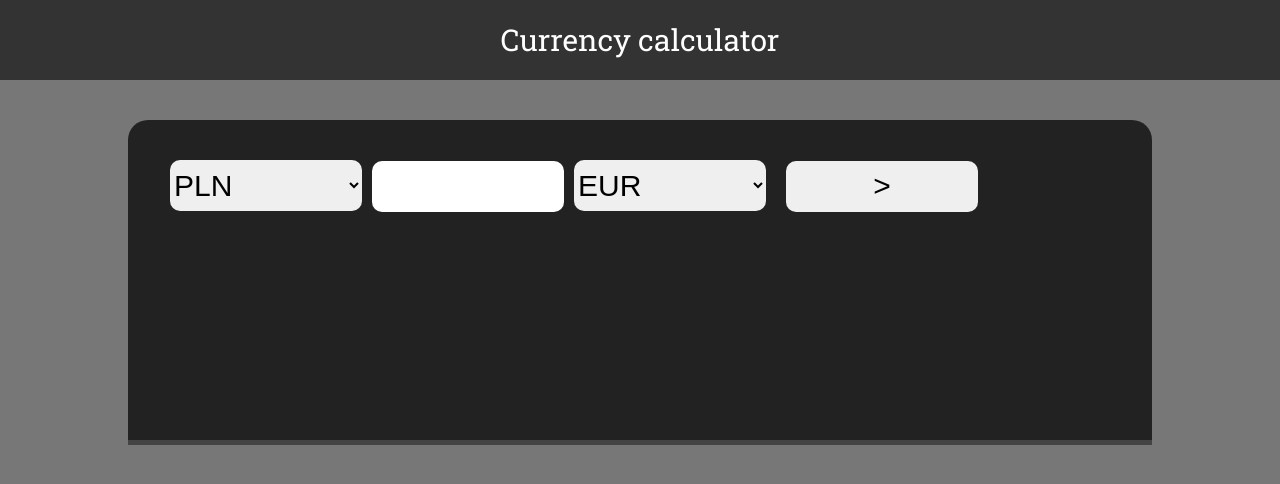
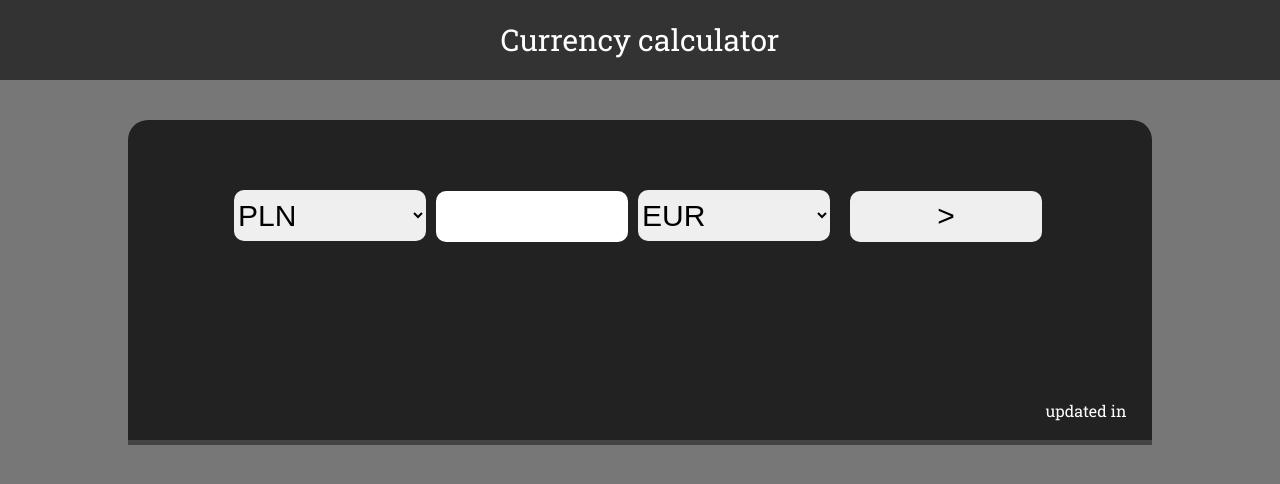
Before and after one commit to ostachim/currency-calculator, a React (Create React App) app: page / in a window 1280 px wide. Shown: the top 484 px of the page. Built offline with nearby package versions, Linux system fonts and the light colour scheme; no server answers.

Commit message:
change Page.js Page.css

```diff
--- a/src/pages/Page.js
+++ b/src/pages/Page.js
@@ -106,9 +106,9 @@ class Page extends Component {
                     </select><button onClick={this.handleCalc}>></button>
                 </div>
                 <div className="resultTable">
-                    <h1>{this.state.inputValueAsync} {this.state.result !=="" ? this.state.currencyValue1:null} {this.state.result !=="" ? "to jest":null} {this.state.result} {this.state.result !=="" ? this.state.currencyValue2:null}</h1>
+                    <h1>{this.state.inputValueAsync} {this.state.result !=="" ? this.state.currencyValue1:null} {this.state.result !=="" ? " = ":null} {this.state.result} {this.state.result !=="" ? this.state.currencyValue2:null}</h1>
                 </div>
-
+                <p>updated in {this.state.currency.date}</p>
             </div>
 
         )
--- a/src/styles/Page.css
+++ b/src/styles/Page.css
@@ -19,12 +19,19 @@
     /* position:relative; */
 }
 
+.converter p {
+    position:absolute;
+    color:white;
+    right:12vw;
+    top:50vh;
+}
+
 .form{
     position:absolute;
     left:50%;
     transform:translateX(-50%);
-    width:75vw;
-    margin:40px auto;
+    width:65vw;
+    margin:70px auto;
 }
 
 .form p{
```
